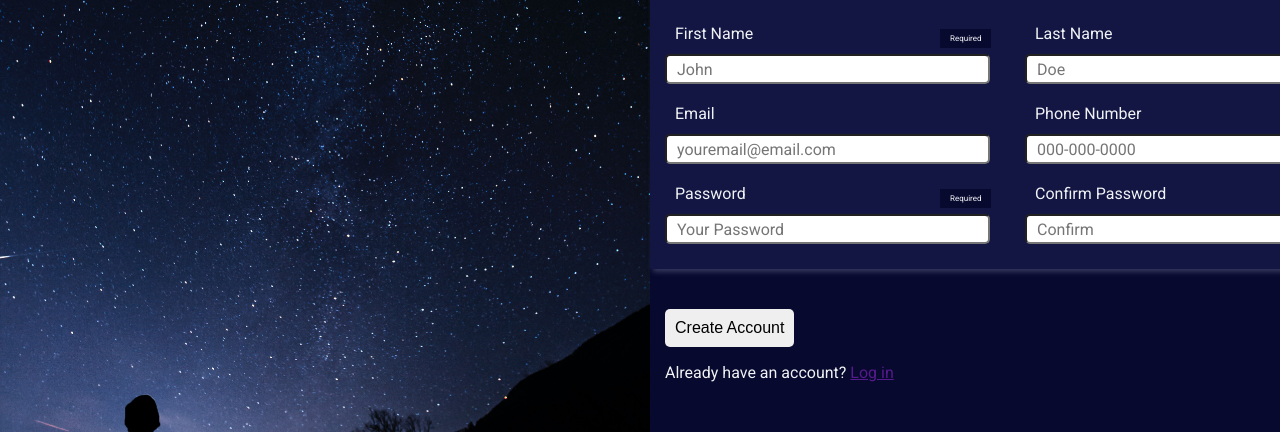
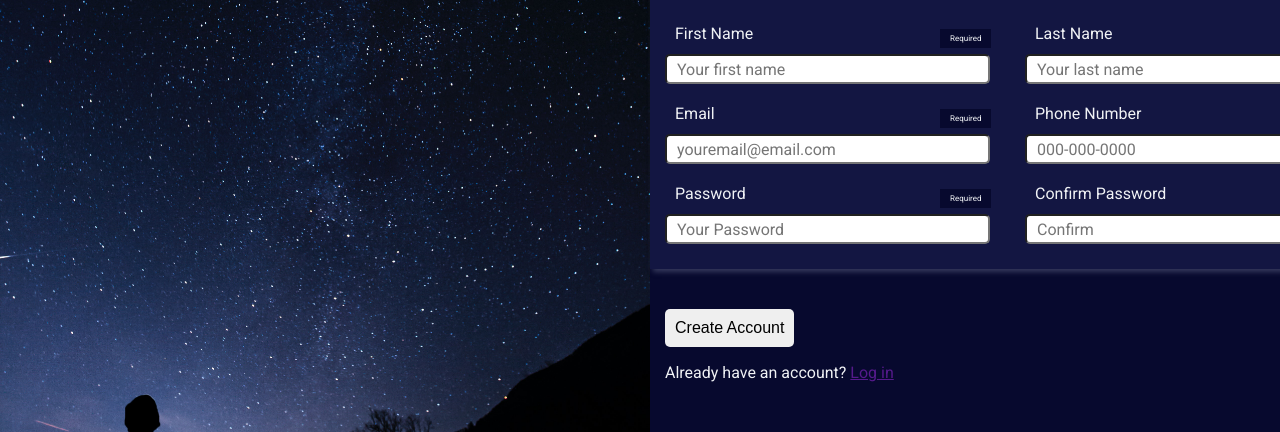
Before and after one commit to rlaw28/Sign-up-form, a plain HTML site: page index.html in a window 1280 px wide. Shown: the part 368-800 px from the top of the page. Drawn offline with Linux system fonts and the light colour scheme.

Commit message:
Update input placeholders.

```diff
--- a/index.html
+++ b/index.html
@@ -28,11 +28,11 @@
                     <div class="section-1">
                         <h3>Fill out information below.</h3>
                         <label for="first-name">First Name</label>
-                        <input type="text" id="first-name" name="first-name" minlength="2" maxlength="15" placeholder="John" required>
+                        <input type="text" id="first-name" name="first-name" minlength="2" maxlength="15" placeholder="Your first name" required>
                         <span></span>
                         <span></span>
                         <label for="email">Email</label>
-                        <input type="email" id="email" name="email" placeholder="youremail@email.com">
+                        <input type="email" id="email" name="email" placeholder="youremail@email.com" required>
                         <span></span>
                         <span></span>
                         <label for="password">Password</label>
@@ -42,7 +42,7 @@
                     </div>
                     <div class="section-2">
                         <label for="last-name">Last Name</label>
-                        <input type="text" id="last-name" name="last-name" minlength="2" maxlength="15" placeholder="Doe" required>
+                        <input type="text" id="last-name" name="last-name" minlength="2" maxlength="15" placeholder="Your last name" required>
                         <span></span>
                         <span></span>
                         <label for="phone-number">Phone Number</label>
```
